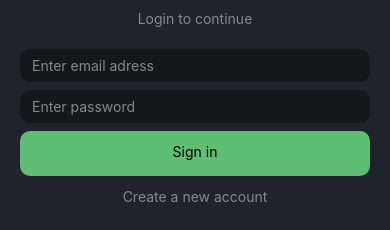
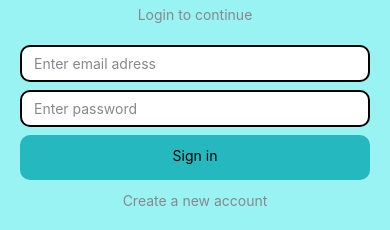
Before and after one commit to Supersnubben/chatup, a React Native app: screen /Login in a window 390 px wide. Shown: the part 442-672 px from the top of the page. Built offline with nearby package versions, Linux system fonts and the light colour scheme.

Commit message:
Changed the color theme of login page.

```diff
--- a/screens/SignInScreen.js
+++ b/screens/SignInScreen.js
@@ -41,7 +41,7 @@ export default SignInScreen
 const styles = StyleSheet.create({
   outerContainer: {
     flex: 1,
-    backgroundColor: '#20232b',
+    backgroundColor: '#9af3f3',
     te: 'white',
     alignItems: 'center',
     justifyContent: 'center',
@@ -64,18 +64,20 @@ const styles = StyleSheet.create({
 
   textInput: {
 
-    backgroundColor: '#16171b',
+    backgroundColor: 'white',
     paddingVertical: 8,
     paddingLeft: 12,
     alignItems: 'stretch',
     borderRadius: 10,
+    borderWidth: 2,
+    borderColor: '25b8bf'
   },
 
   buttonContainer: {
 
     alignSelf: 'stretch',
     marginTop: 8,
-    backgroundColor: '#5dbe74',
+    backgroundColor: '#25b8bf',
     alignItems: 'center',
     borderRadius: 10,
     padding: 2,
```
Also changed, not shown: images/logo.png.
